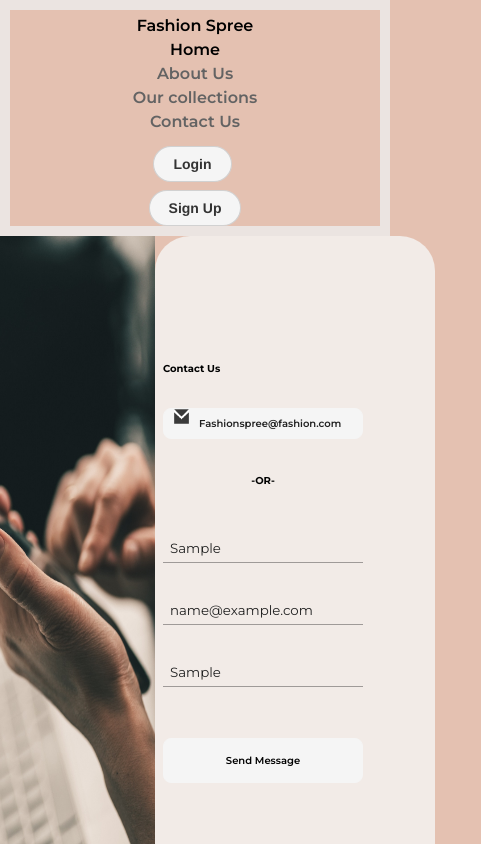
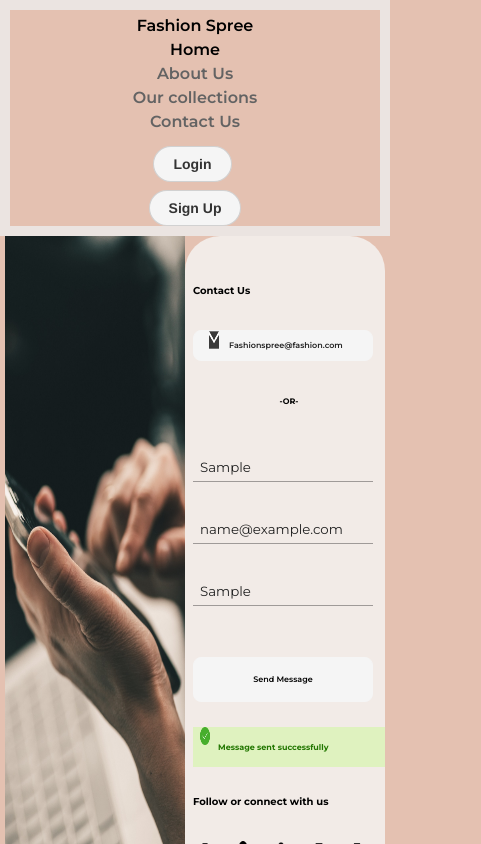
Before and after one commit to HackYourFuture-CPH/Fashion-Spree, a React (Create React App) app in the folder packages/client/: page /contact-us in a window 390 px wide. Both pictures are taken after typing "Sample", "name@example.com", "Sample" into the empty fields and a click on the button "Send Message". Shown: the top 844 px of the page, 481 px wide, since content can reach past the window. Built offline with nearby package versions, Linux system fonts and the light colour scheme; no server answers.

Commit message:
feat(contactUs-success-msg)

```diff
--- a/packages/client/src/containers/ContactUs.container.js
+++ b/packages/client/src/containers/ContactUs.container.js
@@ -1,4 +1,4 @@
-import React, { useState } from 'react';
+import React, { useEffect, useState } from 'react';
 import './ContactUs.styles.css';
 
 export const ContactUs = () => {
@@ -8,6 +8,7 @@ export const ContactUs = () => {
     message: '',
   });
   const [formErrors, setFormErrors] = useState({});
+  const [isSubmit, setIsSubmit] = useState(false);
 
   const handleChange = (e) => {
     setFormValues({
@@ -17,13 +18,24 @@ export const ContactUs = () => {
   };
 
   const handleFormSubmit = (e) => {
+    setFormErrors(validation(formValues));
+    setIsSubmit(true);
+
     e.preventDefault();
-    setFormErrors(validation(formValues));
+
     /* eslint-disable no-console */
     console.log(
       `fullname: ${formValues.fullname}, \nemail: ${formValues.email},\nmessage:${formValues.message}`,
     );
   };
+
+  useEffect(() => {
+    if (Object.keys(formErrors).length === 0 && isSubmit) {
+      console.log(formValues);
+    }
+
+    // eslint-disable-next-line
+  }, [formErrors, isSubmit]);
 
   const validation = (values) => {
     const errors = {};
@@ -60,7 +72,7 @@ export const ContactUs = () => {
               src="../../assets/icons/email.png"
               alt="email"
             />
-            {/* TODO: replace the email icon with proper icon once it is placed with figma 48 */}
+            {/* TODO: replace the email icon with proper icon once it is placed with figma 48       */}
             <p>Fashionspree@fashion.com</p>
           </div>
           <p className="or">-OR-</p>
@@ -107,11 +119,21 @@ export const ContactUs = () => {
             >
               Send Message
             </button>
+            {Object.keys(formErrors).length === 0 && isSubmit ? (
+              <div className="success">
+                <img
+                  className="icon-success"
+                  src="../../assets/icons/success.png"
+                  alt="success sign"
+                />
+                <p className="message-success">Message sent successfully</p>
+              </div>
+            ) : null}
           </form>
           <h3>Follow or connect with us</h3>
           <div className="media-icons">
             <img
-              className="icon"
+              className="icon-success"
               src="../../assets/icons/Instagram.png"
               alt="Instagram"
             />
--- a/packages/client/src/containers/ContactUs.styles.css
+++ b/packages/client/src/containers/ContactUs.styles.css
@@ -91,12 +91,24 @@ form {
   font-size: 24px;
   line-height: 29px;
   margin-top: 35px;
-  margin-bottom: 55px;
+  margin-bottom: 25px;
 }
 
 .media-icons {
   display: flex;
   background: #f2ebe7;
+}
+.success {
+  display: flex;
+  background-color: #dff2bf;
+  margin-bottom: 20px;
+}
+.icon-success {
+  width: 36px;
+  height: 36px;
+  background-color: #dff2bf;
+  margin-left: 2px;
+  margin-right: 8px;
 }
 .media-icons img {
   width: 36px;
@@ -111,14 +123,46 @@ form {
   font-size: 10px;
 }
 
+.message-success {
+  color: #270;
+  background-color: #dff2bf;
+  line-height: 40px;
+}
+
 @media screen and (max-width: 1024px) {
   .contact-info-container {
-    width: 370px;
+    width: 410px;
     height: 782px;
   }
   .contactUs-img {
+    width: 400px;
+    height: 782px;
+  }
+  .contact-info {
+    margin-left: 8px;
+  }
+  .contactUs-btn,
+  .contactUs-input,
+  .fashion-email {
     width: 350px;
-    height: 782px;
+  }
+  .contact-info h3 {
+    font-size: 20px;
+  }
+  .fashion-email p,
+  p,
+  .contactUs-btn {
+    font-size: 15px;
+  }
+}
+@media screen and (max-width: 768px) {
+  .contact-info-container {
+    width: 450px;
+    height: 700px;
+  }
+  .contactUs-img {
+    width: 300px;
+    height: 700px;
   }
   .contact-info {
     margin-left: 8px;
@@ -139,20 +183,21 @@ form {
 }
 @media screen and (max-width: 480px) {
   .contact-info-container {
-    width: 280px;
+    width: 200px;
     height: 682px;
   }
   .contactUs-img {
-    width: 200px;
+    width: 180px;
     height: 682px;
   }
   .contact-info {
     margin-left: 8px;
+    margin-top: 40px;
   }
   .contactUs-btn,
   .contactUs-input,
   .fashion-email {
-    width: 200px;
+    width: 180px;
   }
   .contact-info h3 {
     font-size: 10px;
@@ -160,12 +205,14 @@ form {
   .fashion-email p,
   p,
   .contactUs-btn {
-    font-size: 10px;
+    font-size: 8px;
   }
   .fashion-email img,
+  .icon-success,
   .media-icons img {
     width: 15px;
-    height: 15px;
+    height: 18px;
+    padding-left: 5px;
   }
   .contactUs-input::placeholder {
     font-size: 10px;
```
Also changed, not shown: packages/client/public/assets/icons/success.png (added).
